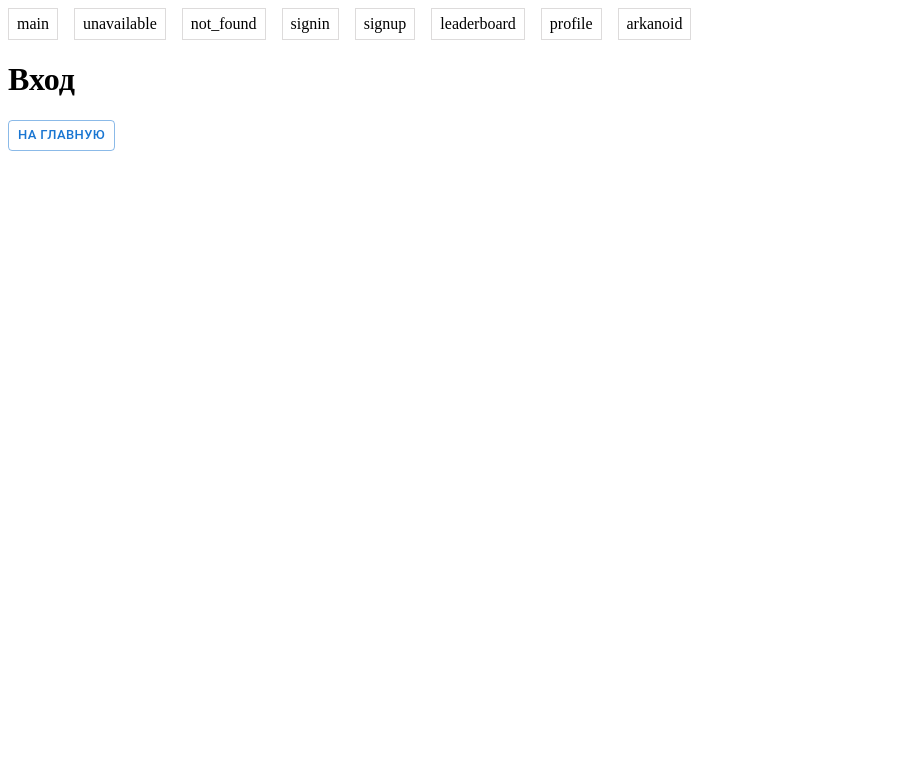
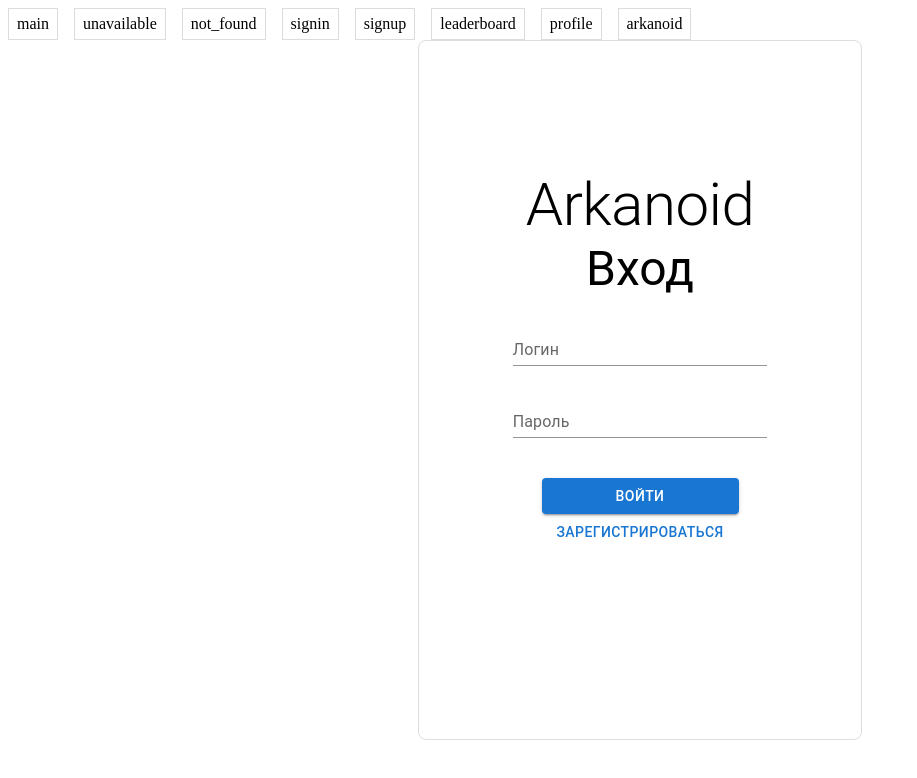
Before and after one commit to ArkanoidTeam/theGame, a React (Vite) app in the folder packages/client/: page /signin in a window 1280 px wide. Shown: the top 778 px of the page, without its empty margins (0-917 px from the left). Built offline with nearby package versions, Linux system fonts and the light colour scheme.

Commit message:
Belousov7vlad/ark 17 верстка страницы логина (#5)
* feat: сверстаны страницы логина и регистрации

* fix: приведено к дизайну

```diff
--- /dev/null
+++ b/packages/client/src/components/Typography/index.tsx
@@ -0,0 +1,13 @@
+import { StyledTypography } from './styled'
+
+export const Typography = ({
+  context,
+  component,
+  variant,
+}: Record<string, any>) => {
+  return (
+    <StyledTypography component={component} variant={variant}>
+      {context}
+    </StyledTypography>
+  )
+}
--- /dev/null
+++ b/packages/client/src/components/Typography/styled.ts
@@ -0,0 +1,11 @@
+import styled from '@emotion/styled'
+import { Typography } from '@mui/material'
+
+type StyledTypographyProps = {
+  component: string
+  variant: string
+}
+
+export const StyledTypography = styled(Typography)<StyledTypographyProps>(
+  () => ({})
+)
--- a/packages/client/src/pages/signin/Signin.tsx
+++ b/packages/client/src/pages/signin/Signin.tsx
@@ -1,19 +1,60 @@
 import { FC } from 'react'
-import { useNavigate } from 'react-router-dom'
-import { Button } from '@mui/material'
-
+import { Button, Grid, TextField } from '@mui/material'
+import {
+  ButtonsContainer,
+  StyledContainer,
+  StyledForm,
+  StyledWrapper,
+} from './styled'
+import { Typography } from '../../components/Typography'
 const Signin: FC = () => {
-  const navigate = useNavigate()
-  const handleClick = () => {
-    navigate('/') // путь к странице, на которую вы хотите перейти
-  }
   return (
-    <>
-      <h1>Вход</h1>
-      <Button variant="outlined" size="small" onClick={handleClick}>
-        На главную
-      </Button>
-    </>
+    <StyledContainer component="main" maxWidth="xs">
+      <StyledWrapper>
+        <Typography component="h1" variant="h2" context="Arkanoid" />
+        <Typography component="h3" variant="h3" context="Вход" />
+        <StyledForm>
+          <Grid container spacing={3} justifyContent="center">
+            <Grid item xs={8}>
+              <TextField
+                variant="standard"
+                fullWidth
+                id="login"
+                label="Логин"
+                name="login"
+                autoComplete="login"
+              />
+            </Grid>
+            <Grid item xs={8}>
+              <TextField
+                variant="standard"
+                fullWidth
+                name="password"
+                label="Пароль"
+                type="password"
+                id="password"
+                autoComplete="current-password"
+              />
+            </Grid>
+          </Grid>
+          <ButtonsContainer>
+            <Button
+              type="submit"
+              fullWidth
+              variant="contained"
+              color="primary"
+              className="submit">
+              Войти
+            </Button>
+            <Grid container>
+              <Button fullWidth variant="text" href="/signup">
+                Зарегистрироваться
+              </Button>
+            </Grid>
+          </ButtonsContainer>
+        </StyledForm>
+      </StyledWrapper>
+    </StyledContainer>
   )
 }
 
--- /dev/null
+++ b/packages/client/src/pages/signin/styled.ts
@@ -0,0 +1,40 @@
+import styled from '@emotion/styled'
+import {
+  Button,
+  Typography,
+  Container,
+  Grid,
+  TextField,
+  Link,
+} from '@mui/material'
+
+type StyledContainerProps = {
+  maxWidth: string
+  component: string
+}
+
+export const StyledContainer = styled(Container)<StyledContainerProps>(() => ({
+  display: 'flex',
+  justifyContent: 'center',
+  minHeight: '700px',
+  backgroundColor: '#fff',
+  border: '1px solid #ddd',
+  padding: '72px',
+  borderRadius: '8px',
+  alignItems: 'center',
+}))
+
+export const StyledForm = styled.form`
+  margin: 20px auto;
+`
+
+export const ButtonsContainer = styled.div`
+  width: 50%;
+  margin: 40px auto;
+`
+
+export const StyledWrapper = styled.div`
+  display: flex;
+  flex-direction: column;
+  align-items: center;
+`
--- a/packages/client/src/pages/signup/Signup.tsx
+++ b/packages/client/src/pages/signup/Signup.tsx
@@ -1,19 +1,80 @@
 import { FC } from 'react'
-import { useNavigate } from 'react-router-dom'
-import { Button } from '@mui/material'
-
+import { Button, Grid, TextField } from '@mui/material'
+import {
+  ButtonsContainer,
+  StyledContainer,
+  StyledForm,
+  StyledWrapper,
+} from './styled'
+import { Typography } from '../../components/Typography'
 const Signup: FC = () => {
-  const navigate = useNavigate()
-  const handleClick = () => {
-    navigate('/') // путь к странице, на которую вы хотите перейти
-  }
   return (
-    <>
-      <h1>Регистрация</h1>
-      <Button variant="outlined" size="small" onClick={handleClick}>
-        На главную
-      </Button>
-    </>
+    <StyledContainer component="main" maxWidth="xs">
+      <StyledWrapper>
+        <Typography component="h1" variant="h2" context="Arkanoid" />
+        <Typography component="h3" variant="h3" context="Регистрация" />
+        <StyledForm>
+          <Grid container spacing={3} justifyContent="center">
+            <Grid item xs={8}>
+              <TextField
+                variant="standard"
+                fullWidth
+                id="email"
+                label="Почта"
+                name="email"
+                autoComplete="email"
+              />
+            </Grid>
+            <Grid item xs={8}>
+              <TextField
+                variant="standard"
+                fullWidth
+                id="login"
+                label="Логин"
+                name="login"
+                autoComplete="login"
+              />
+            </Grid>
+            <Grid item xs={8}>
+              <TextField
+                variant="standard"
+                fullWidth
+                name="password"
+                label="Пароль"
+                type="password"
+                id="password"
+                autoComplete="current-password"
+              />
+            </Grid>
+            <Grid item xs={8}>
+              <TextField
+                variant="standard"
+                fullWidth
+                name="password-repeat"
+                label="Пароль еще раз"
+                type="password"
+                id="password-repeat"
+              />
+            </Grid>
+          </Grid>
+          <ButtonsContainer>
+            <Button
+              type="submit"
+              fullWidth
+              variant="contained"
+              color="primary"
+              className="submit">
+              Зарегистрироваться
+            </Button>
+            <Grid container>
+              <Button fullWidth variant="text" href="/signin">
+                Войти
+              </Button>
+            </Grid>
+          </ButtonsContainer>
+        </StyledForm>
+      </StyledWrapper>
+    </StyledContainer>
   )
 }
 
--- /dev/null
+++ b/packages/client/src/pages/signup/styled.ts
@@ -0,0 +1,40 @@
+import styled from '@emotion/styled'
+import {
+  Button,
+  Typography,
+  Container,
+  Grid,
+  TextField,
+  Link,
+} from '@mui/material'
+
+type StyledContainerProps = {
+  maxWidth: string
+  component: string
+}
+
+export const StyledContainer = styled(Container)<StyledContainerProps>(() => ({
+  display: 'flex',
+  justifyContent: 'center',
+  minHeight: '700px',
+  backgroundColor: '#fff',
+  border: '1px solid #ddd',
+  padding: '72px',
+  borderRadius: '8px',
+  alignItems: 'center',
+}))
+
+export const StyledForm = styled.form`
+  margin: 20px auto;
+`
+
+export const ButtonsContainer = styled.div`
+  width: 50%;
+  margin: 40px auto;
+`
+
+export const StyledWrapper = styled.div`
+  display: flex;
+  flex-direction: column;
+  align-items: center;
+`
--- /dev/null
+++ b/packages/client/src/pages/signup/styles.scss
@@ -0,0 +1,21 @@
+$marginTop: 8px;
+$margin: 1;
+$formWidth: 100%;
+$submitMargin: 3px 0 2px;
+$backgroundColor: #19857b;
+
+.paper {
+  margin-top: $marginTop;
+  display: flex;
+  flex-direction: column;
+  align-items: center;
+}
+
+.form {
+  width: $formWidth;
+  margin-top: 3px;
+}
+
+.submit {
+  margin: $submitMargin;
+}
```
